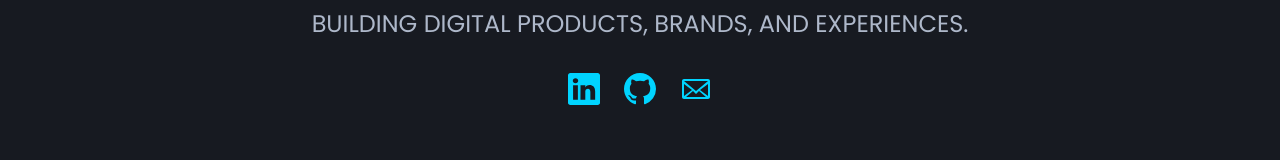
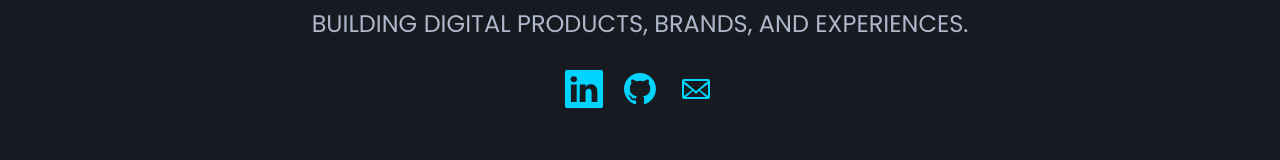
Before and after one commit to diegoyon/portfolio-v3, a React (Create React App) app: page / in a window 1280 px wide. In both pictures the pointer is over the icon 584 px from the left and 682 px from the top of the page. Shown: the part 593-753 px from the top of the page. Built offline with nearby package versions, Linux system fonts and the light colour scheme.

Commit message:
add hover animation to icons

```diff
--- a/src/sections/Home/Home.css
+++ b/src/sections/Home/Home.css
@@ -78,6 +78,12 @@
 .icons {
   font-size: 2rem;
   color: rgba(0, 212, 255, 1);
+  transition: 0.3s;
+}
+
+.icons:hover {
+  transform: scale(1.2);
+  transition: 0.3s;
 }
 
 @media (min-width: 640px) {
```
